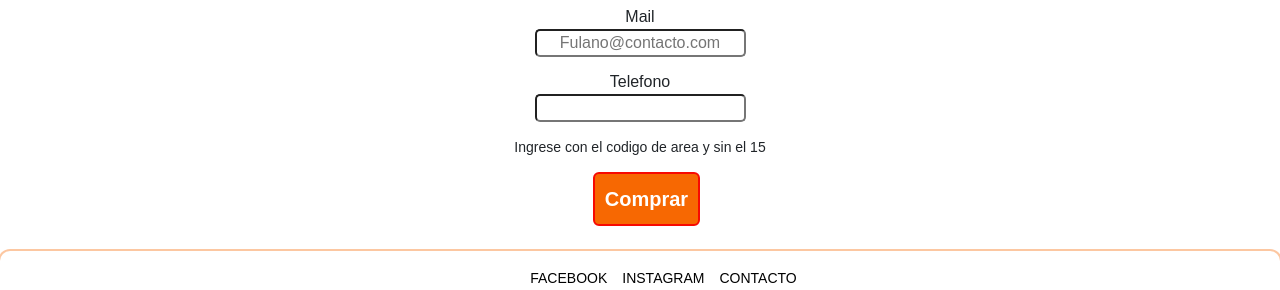
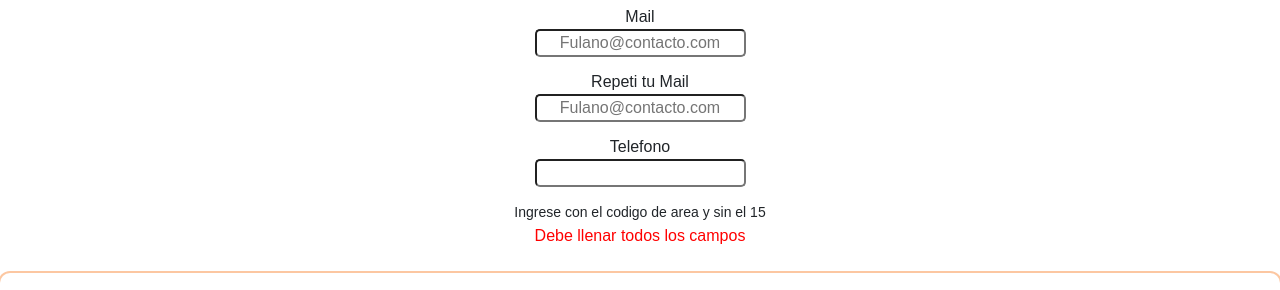
Before and after one commit to lucaskripper/React-KripperSport, a React (Create React App) app: page /comprar in a window 1280 px wide. Shown: the part 357-647 px from the top of the page. Built offline with nearby package versions, Linux system fonts and the light colour scheme; no server answers; the database is empty.

Commit message:
Se agrego la comprobacion de los mails a los fromularios

```diff
--- a/src/Components/Formulario/FormularioCompra.js
+++ b/src/Components/Formulario/FormularioCompra.js
@@ -14,6 +14,7 @@ const FormularioCompra=()=>
     const [nombre, setNombre] = useState('');
     const [apellido, setApellido] = useState('');
     const [mail, setMail] = useState('');
+    const [mailRepetido, setMailRepetido]=useState("");
     const [telefono, setTelefono]=useState('');
     const handelSumbit= (event) =>
     {
@@ -43,6 +44,7 @@ const FormularioCompra=()=>
     const handelChangeNombre = (event) => setNombre(event.target.value);
     const handelChangeApellido = (event) =>setApellido(event.target.value);
     const handelChangeMail = (event) => setMail(event.target.value);
+    const handelChangeMailRepetido = (event) => setMailRepetido(event.target.value);
     const handelChangeTelefono = (event) => setTelefono(event.target.value);
     if(cargando)
     {
@@ -76,13 +78,18 @@ const FormularioCompra=()=>
                 <br/>
                 <input type="email" name="mail" placeholder="Fulano@contacto.com" value={mail} onChange={handelChangeMail} className="formato"/>
                 <br/>
+                <label htmlFor="mailRepetido">Repeti tu Mail</label>
+                <br/>
+                <input type="email" name="mailRepetido" placeholder="Fulano@contacto.com" value={mailRepetido} onChange={handelChangeMailRepetido} className="formato"/>
+                <br/>
+                {mail!== mailRepetido && <p className='alerta'>Los mail no son iguales</p>}
                 <label htmlFor='telefono'>Telefono</label>
                 <br />
                 <input type="tel" name='telefono' className='formato' pattern='[0-9]{10}' value={telefono} onChange={handelChangeTelefono}/>
                 <br />
                 <small> Ingrese con el codigo de area y sin el 15</small>
                 <br />
-                <button type='sumbit' className='btnEnviar'>Comprar</button>
+                {nombre !== "" && apellido !== "" && mail !== "" && telefono !== "" && mail === mailRepetido ? <button type='sumbit' className='btnEnviar'>Comprar</button>: <p className='alerta'>Debe llenar todos los campos</p>}
             </form>
         </>
     )
--- a/src/Components/Formulario/FormularioContacto.js
+++ b/src/Components/Formulario/FormularioContacto.js
@@ -11,6 +11,7 @@ const FormularioContacto = ()=>
     const [nombre, setNombre] = useState('');
     const [apellido, setApellido] = useState('');
     const [mail, setMail] = useState('');
+    const [mailRepetido, setMailRepetido]=useState("");
     const [telefono, setTelefono] = useState('');
     const [comentario, setComentario] = useState('');
     const handelSumbit= (event) =>
@@ -35,6 +36,7 @@ const FormularioContacto = ()=>
     const handelChangeNombre = (event) => setNombre(event.target.value);
     const handelChangeApellido = (event) =>setApellido(event.target.value);
     const handelChangeMail = (event) => setMail(event.target.value);
+    const handelChangeMailRepetido = (event) => setMailRepetido(event.target.value);
     const handelChangeTelefono = (event) => setTelefono(event.target.value);
     const handelChangeComentario = (event)=> setComentario(event.target.value);
     if(cargando)
@@ -66,6 +68,11 @@ const FormularioContacto = ()=>
                 <br/>
                 <input type="email" name="mail" placeholder="Fulano@contacto.com" value={mail} onChange={handelChangeMail} className="formato"/>
                 <br/>
+                <label htmlFor="mailRepetido">Repeti tu Mail</label>
+                <br/>
+                <input type="email" name="mailRepetido" placeholder="Fulano@contacto.com" value={mailRepetido} onChange={handelChangeMailRepetido} className="formato"/>
+                <br/>
+                {mail!== mailRepetido && <p className='alerta'>Los mail no son iguales</p>}
                 <label htmlFor="Telefono">Telefono</label>
                 <br />
                 <input type="tel" name="telefono" placeholder="+5493876123158" value={telefono} onChange={handelChangeTelefono} className="formato" pattern='[0-9]{10}'/>
@@ -76,7 +83,7 @@ const FormularioContacto = ()=>
                 <br/>
                 <textarea name="comentario" cols="44" rows="10" value={comentario} onChange={handelChangeComentario} className="formato"></textarea>
                 <br />
-                <button type='sumbit' className='btnEnviar'>Enviar</button>
+                {nombre !== "" && apellido !== "" && mail !== "" && telefono !== "" && comentario !== ""? <button type='sumbit' className='btnEnviar'>Enviar</button>: <p className='alerta'>Debe llenar todos los campos</p>}
             </form>
         </div>
     )
--- a/src/Components/Formulario/formularioContacto.css
+++ b/src/Components/Formulario/formularioContacto.css
@@ -6,7 +6,6 @@
 }
 .formulario input, .formulario h3, .formulario textarea
 {
-    margin-top: 1%;
     margin-bottom: 1%;
 }
 .formulario textarea
@@ -47,3 +46,7 @@
     margin-top: 1%;
     margin-bottom: 1%;
 }
+.alerta
+{
+    color: red;
+}
```
